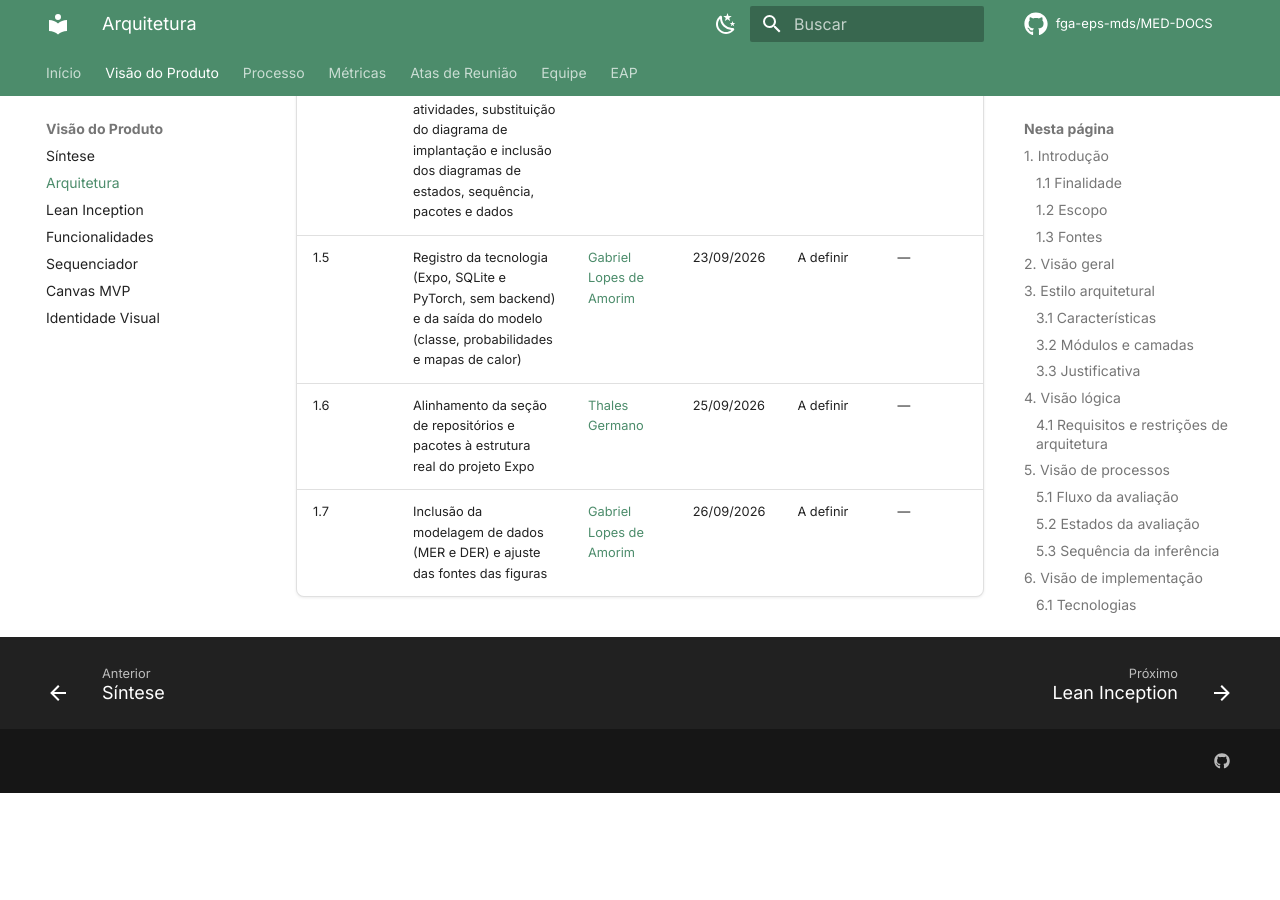
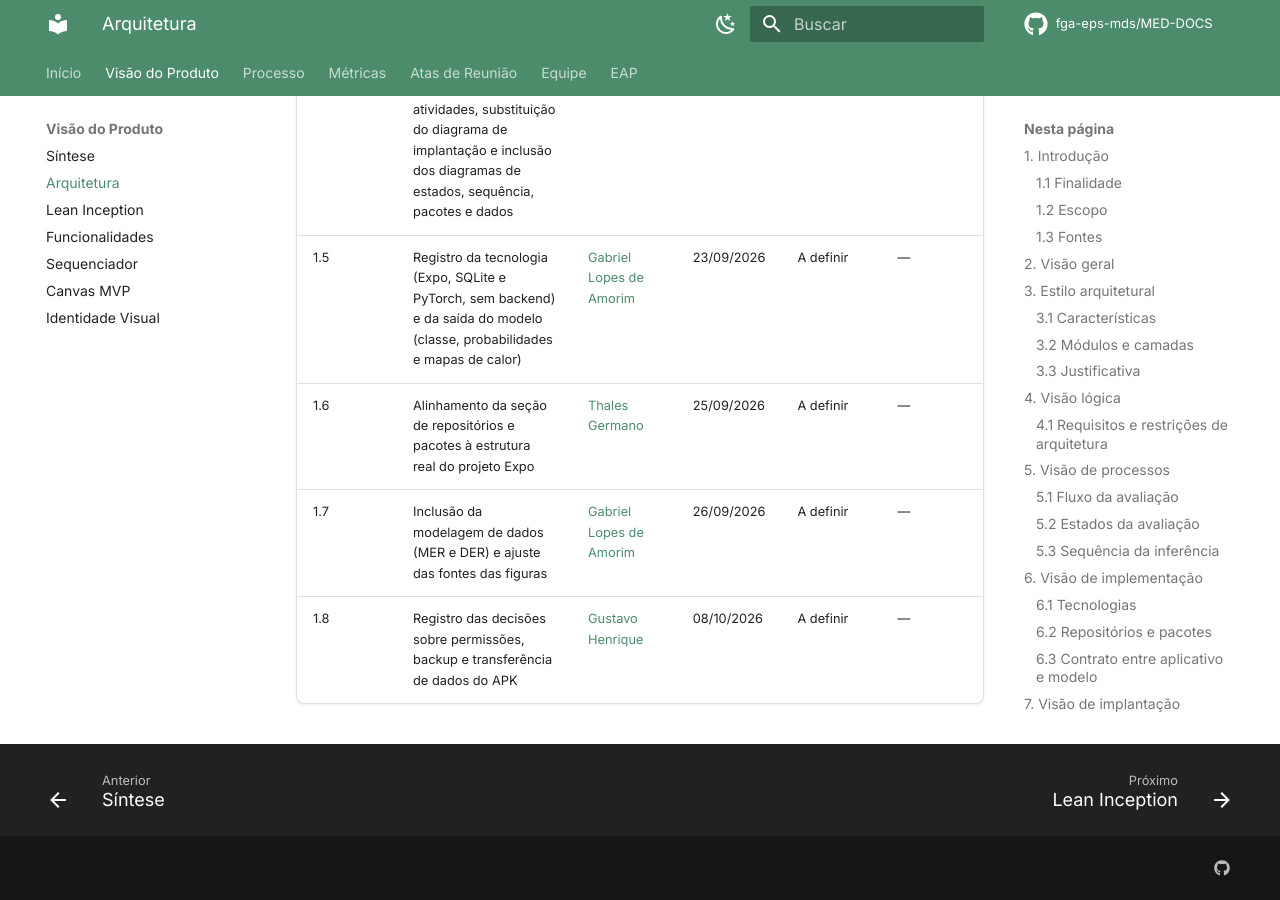
Before and after one commit to apollen27983/UNIEURO_MED-DOCS, an MkDocs documentation site: the page built from docs/produto/arquitetura.md, in a window 1280 px wide and 900 px high, scrolled down 20147 px. Built offline with MkDocs 1.6.1 and Material for MkDocs 9.7.7, drawn with Linux system fonts in a browser that asks for light colours; comment, search, counter and statistics services are not loaded; before the commit the page ends 20940 px from its top, so only the background shows below that.

Commit message:
docs(arquitetura): histórico de versões 1.8

```diff
--- a/docs/produto/arquitetura.md
+++ b/docs/produto/arquitetura.md
@@ -369,3 +369,4 @@ Duas regras não aparecem no diagrama, porque a notação só permite cardinalid
 | 1.5 | Registro da tecnologia (Expo, SQLite e PyTorch, sem backend) e da saída do modelo (classe, probabilidades e mapas de calor) | [Gabriel Lopes de Amorim](https://github.com/BrzGab) | 23/09/2026 | A definir | — |
 | 1.6 | Alinhamento da seção de repositórios e pacotes à estrutura real do projeto Expo | [Thales Germano](https://github.com/thalesgvl) | 25/09/2026 | A definir | — |
 | 1.7 | Inclusão da modelagem de dados (MER e DER) e ajuste das fontes das figuras | [Gabriel Lopes de Amorim](https://github.com/BrzGab) | 26/09/2026 | A definir | — |
+| 1.8 | Registro das decisões sobre permissões, backup e transferência de dados do APK | [Gustavo Henrique](https://github.com/GustavoHenriqueRS) | 08/10/2026 | A definir | — |
```
